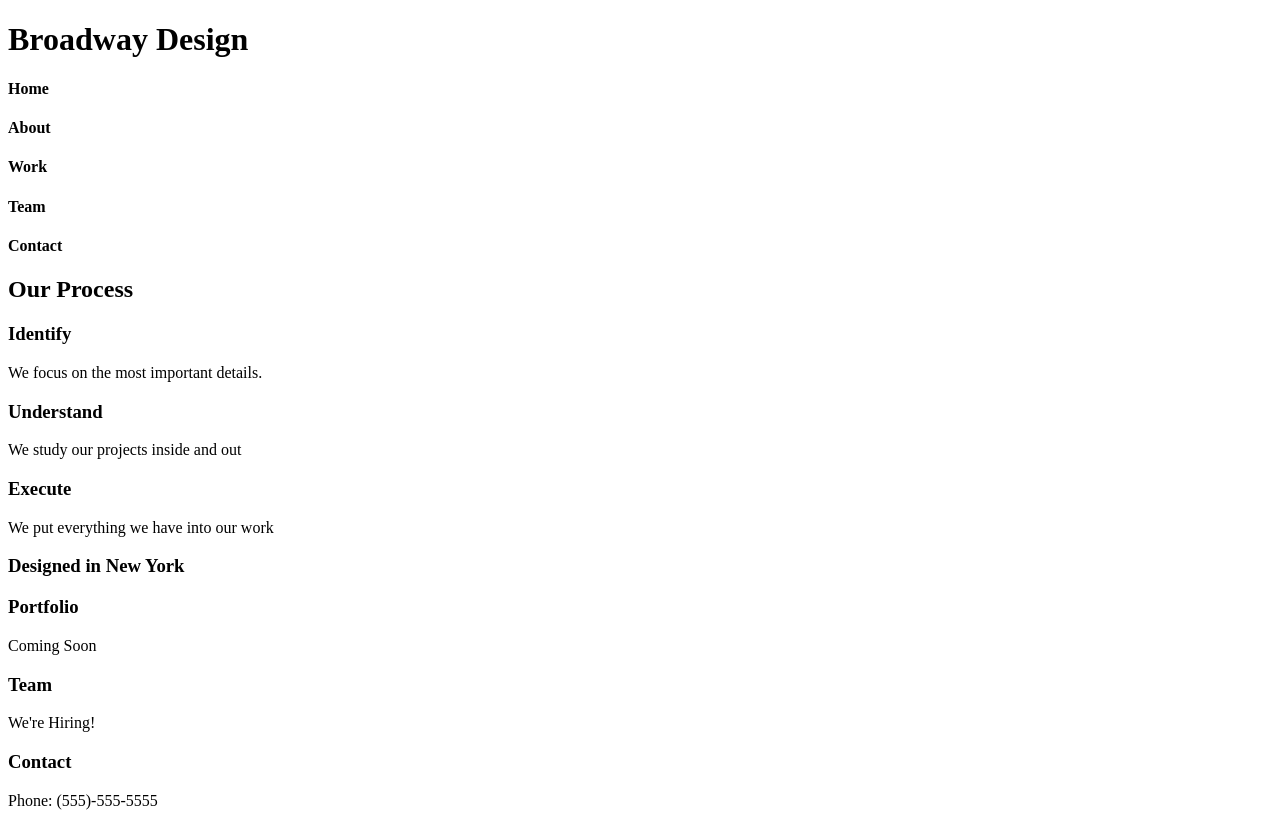
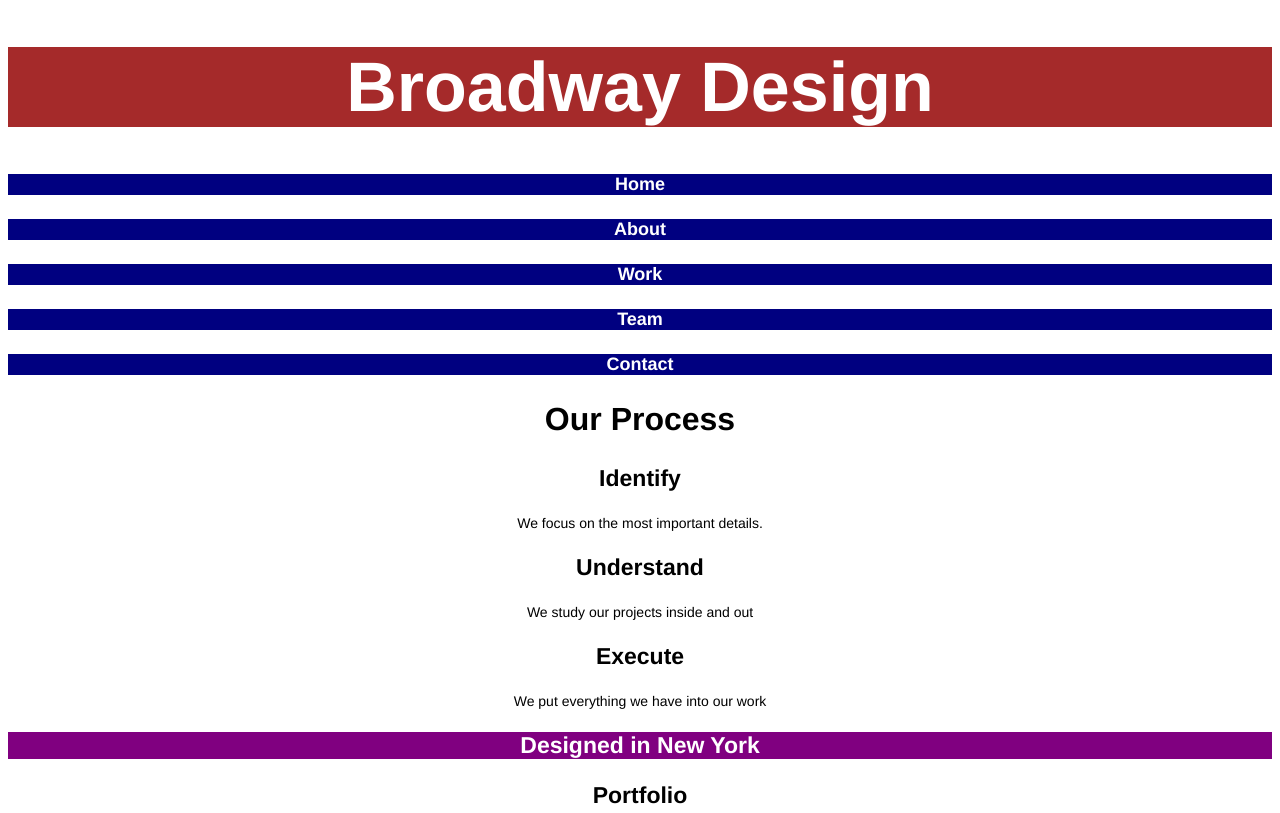
Before and after one commit to MichaelNorton6/Broadway, a plain HTML site: page index.html in a window 1280 px wide. Shown: the top 813 px of the page. Drawn offline with Linux system fonts and the light colour scheme.

Commit message:
Update HTML to link it to CSS file.

```diff
--- a/index.html
+++ b/index.html
@@ -1,6 +1,7 @@
 <!DOCTYPE html>
 <html>
   <head>
+    <link href="./Resources/CSS/style.css" type="text/css" rel="stylesheet">
     <title>Test to see if link worked</title>
   </head>
   <body>
```
